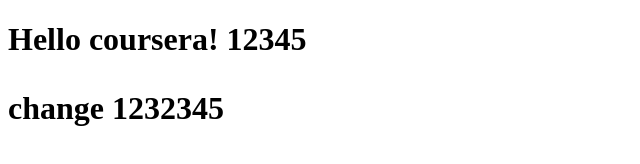
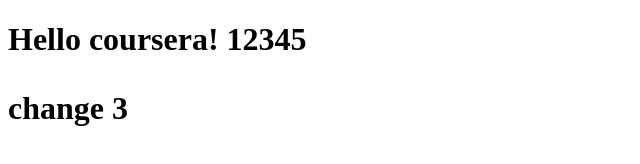
Before and after one commit to 1adamds/test, a plain HTML site: page site/index.html in a window 1280 px wide. Shown: the whole page, without its empty margins (0-640 px from the left). Drawn offline with Linux system fonts and the light colour scheme.

Commit message:
3 change

```diff
--- a/site/index.html
+++ b/site/index.html
@@ -6,6 +6,6 @@
 	<title>Hello Coursera</title>
 </head>
 <body>
-<h1>Hello coursera! 12345<p>change 1232345</h1>
+<h1>Hello coursera! 12345<p>change 3</h1>
 </body>
 </html>
```
